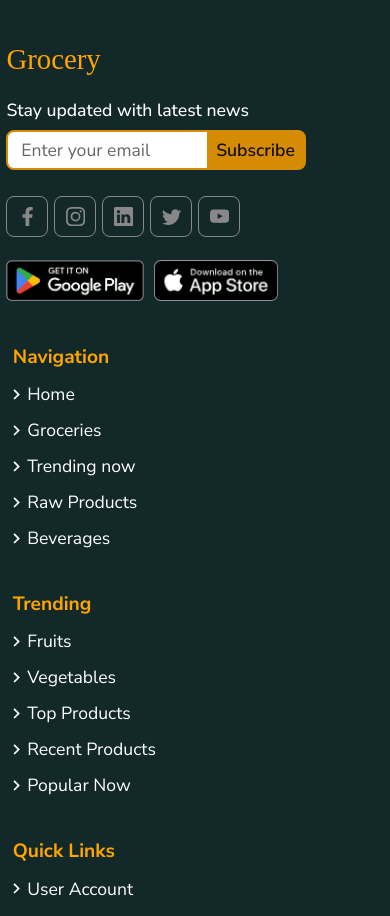
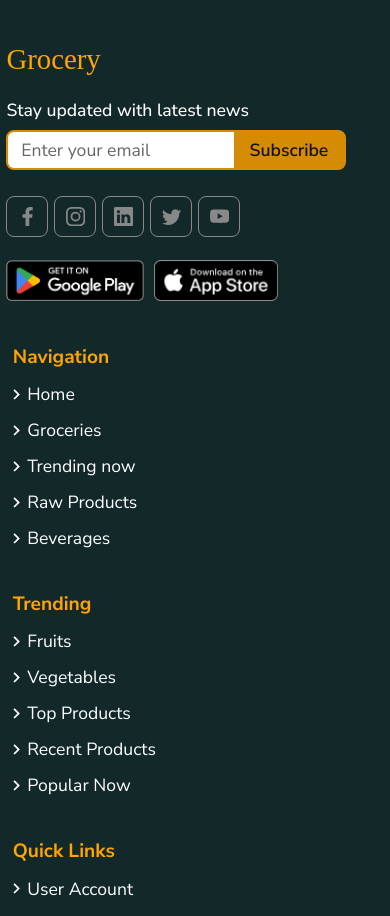
Before and after one commit to riazul01/food-ocean, a React (Create React App) app: page / in a window 390 px wide. Shown: the part 3280-4196 px from the top of the page. Built offline with nearby package versions, Linux system fonts and the light colour scheme; no server answers; the database is empty; a web font is replaced by a local one.

Commit message:
footer responsive issue fixed🐞

```diff
--- a/src/sections/Footer.jsx
+++ b/src/sections/Footer.jsx
@@ -25,7 +25,7 @@ const Footer = () => {
                     {/* subscribe */}
                     <div className="">
                         <p className="pt-[1rem] pb-[0.4rem] text-[#fff] text-[1.1rem] font-[500]">Stay updated with latest news</p>
-                        <div className="h-[40px] w-[300px] lg:w-[340px] flex items-center rounded-lg border-[2px] border-[#d58b03] bg-[#d58b03] overflow-hidden">
+                        <div className="h-[40px] w-full max-w-[340px] flex items-center rounded-lg border-[2px] border-[#d58b03] bg-[#d58b03] overflow-hidden">
                             <input type="text" placeholder="Enter your email" className="px-[0.8rem] text-[#111] text-[1.1rem] placeholder:text-[#666] h-full w-[67%] border-0 outline-none bg-[#fff]"/>
                             <button className="text-[#111] text-[1.1rem] font-[600] h-full w-[33%] bg-[#d58b03]">Subscribe</button>
                         </div>
```
